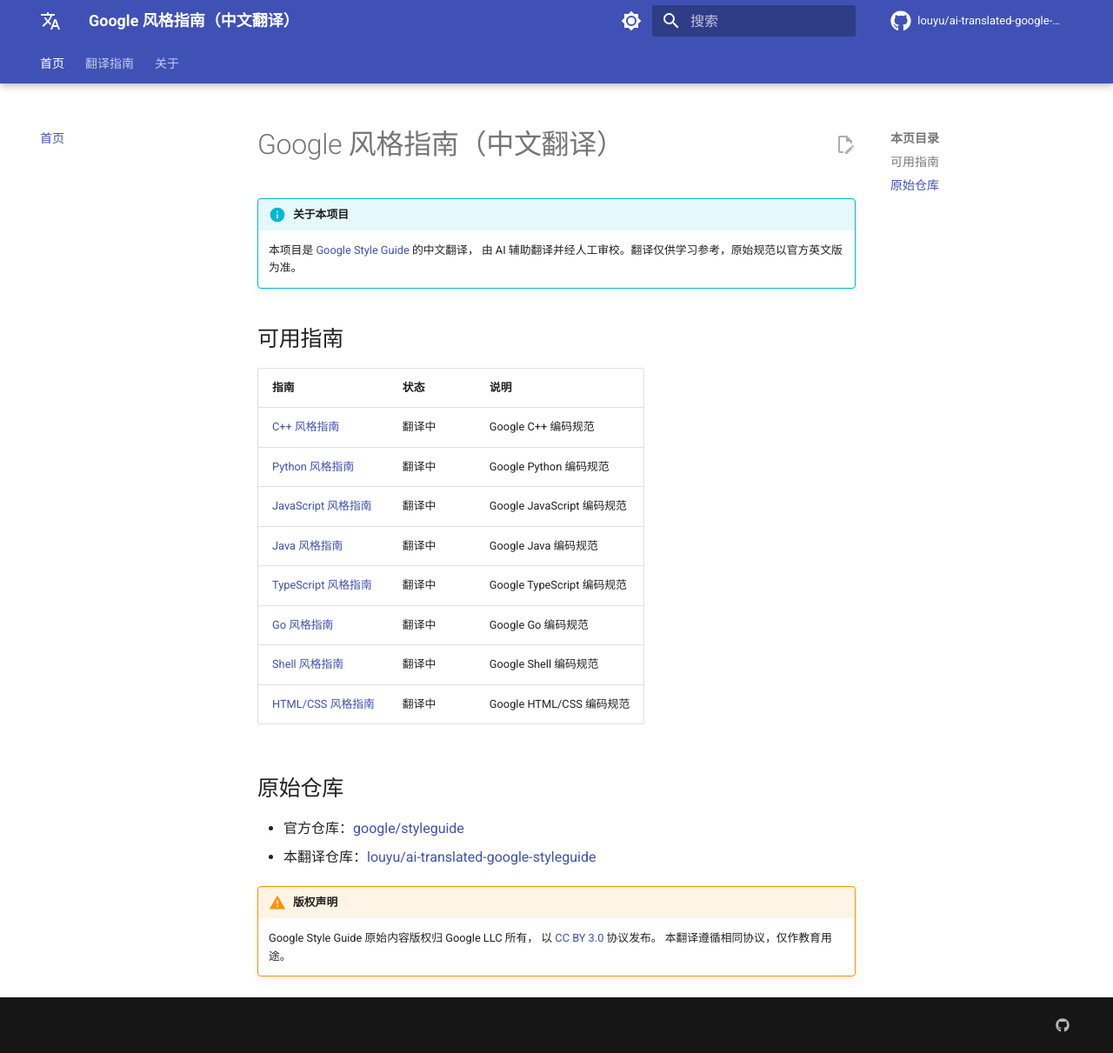
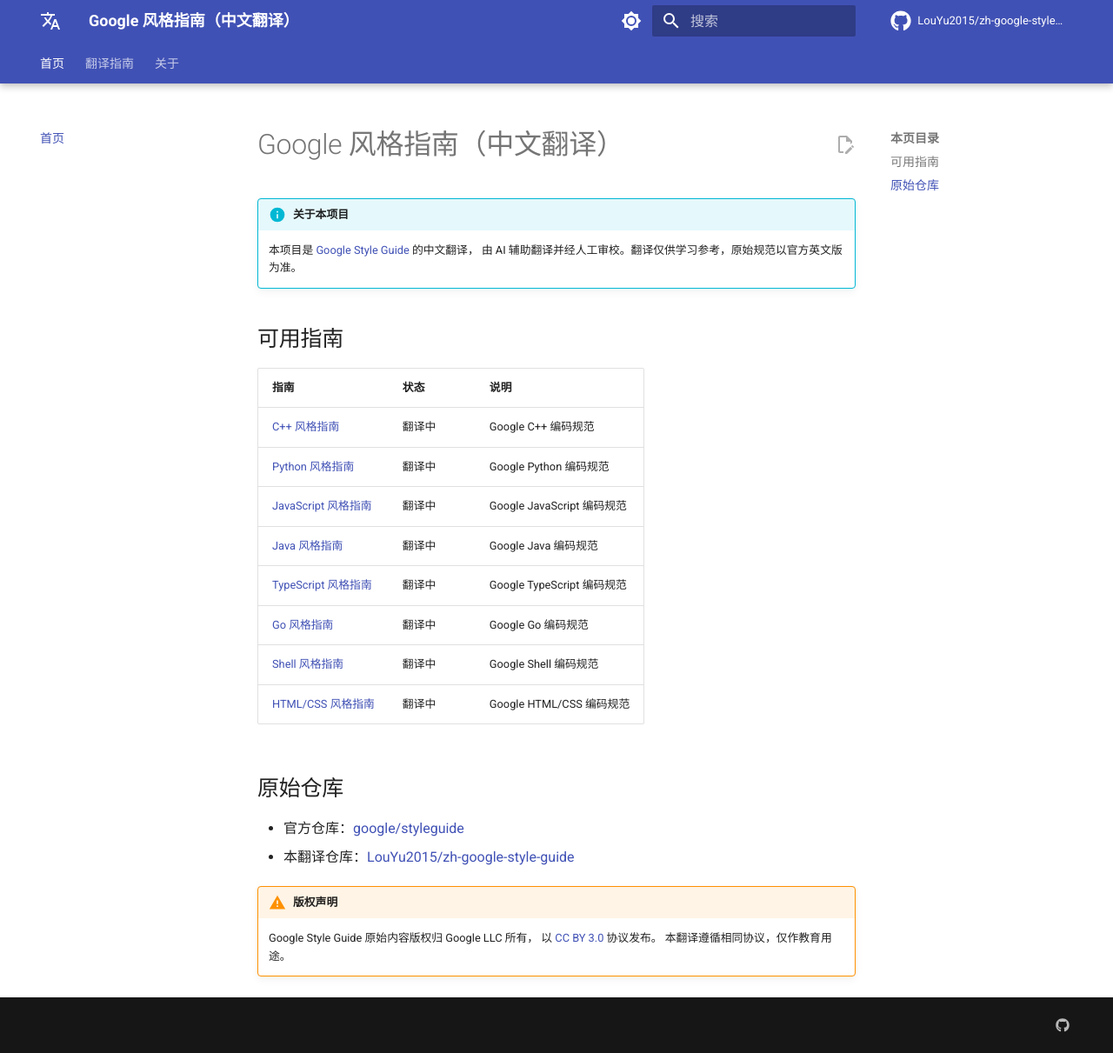
Before and after one commit to LouYu2015/zh-google-style-guide, an MkDocs documentation site: the page built from docs/index.md, in a window 1280 px wide and 1211 px high. Shown: the whole window at 87% size. Built offline with MkDocs 1.6.1 and Material for MkDocs 9.7.7, drawn with Linux system fonts in a browser that asks for light colours; comment, search, counter and statistics services are not loaded.

Commit message:
chore: update repository URLs to LouYu2015/zh-google-style-guide
Co-Authored-By: Claude Sonnet 4.6 <noreply@anthropic.com>

```diff
--- a/docs/index.md
+++ b/docs/index.md
@@ -25,7 +25,7 @@ description: Google Style Guide 官方指南的中文翻译
 ## 原始仓库
 
 - 官方仓库：[google/styleguide](https://github.com/google/styleguide)
-- 本翻译仓库：[louyu/ai-translated-google-styleguide](https://github.com/louyu/ai-translated-google-styleguide)
+- 本翻译仓库：[LouYu2015/zh-google-style-guide](https://github.com/LouYu2015/zh-google-style-guide)
 
 !!! warning "版权声明"
     Google Style Guide 原始内容版权归 Google LLC 所有，
--- a/mkdocs.yml
+++ b/mkdocs.yml
@@ -1,9 +1,9 @@
 site_name: Google 风格指南（中文翻译）
 site_description: Google Style Guide 官方指南的中文翻译，由 AI 辅助翻译并人工审校
 site_author: Tom Lou
-site_url: https://louyu.github.io/ai-translated-google-styleguide/
-repo_name: louyu/ai-translated-google-styleguide
-repo_url: https://github.com/louyu/ai-translated-google-styleguide
+site_url: https://LouYu2015.github.io/zh-google-style-guide/
+repo_name: LouYu2015/zh-google-style-guide
+repo_url: https://github.com/LouYu2015/zh-google-style-guide
 edit_uri: edit/main/docs/
 
 theme:
@@ -79,7 +79,7 @@ plugins:
 extra:
   social:
     - icon: fontawesome/brands/github
-      link: https://github.com/louyu/ai-translated-google-styleguide
+      link: https://github.com/LouYu2015/zh-google-style-guide
       name: GitHub 仓库
   generator: false
 
```
Also changed, not shown: README.md (+4 -4 lines).
